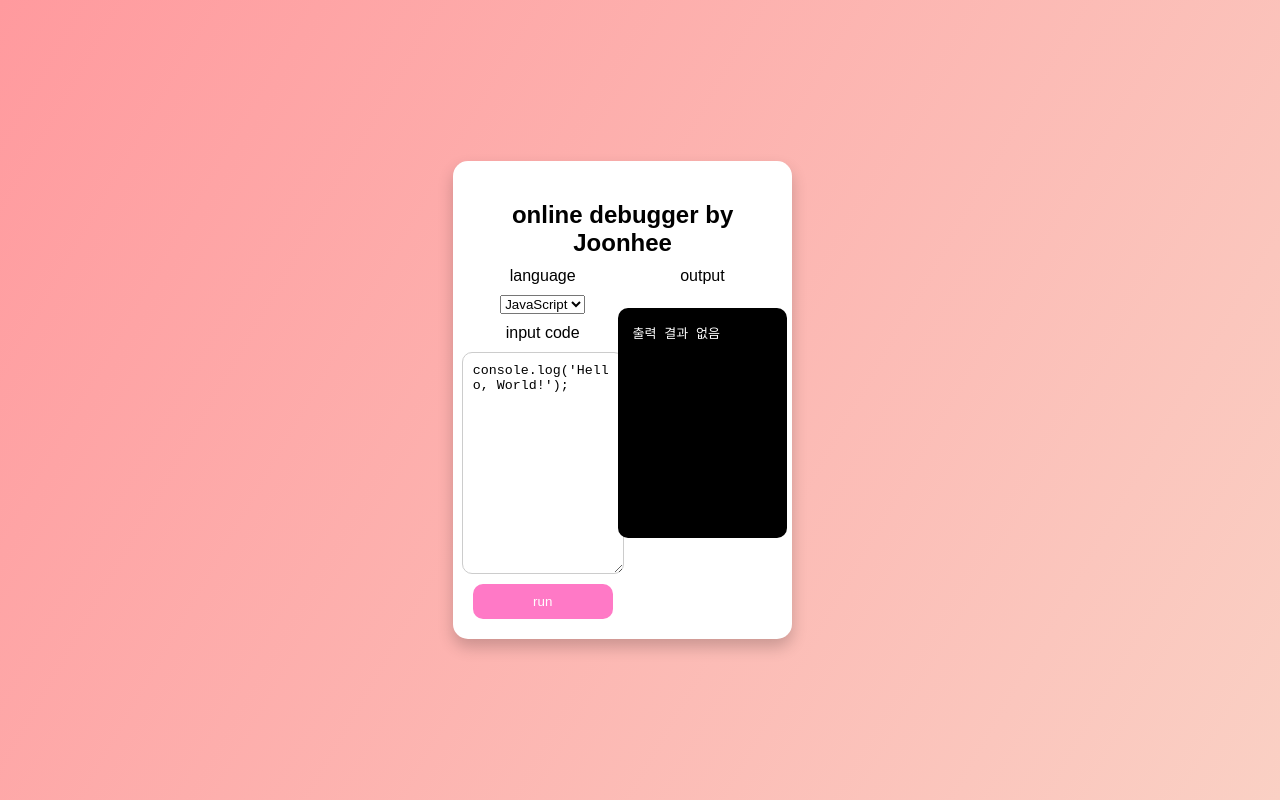
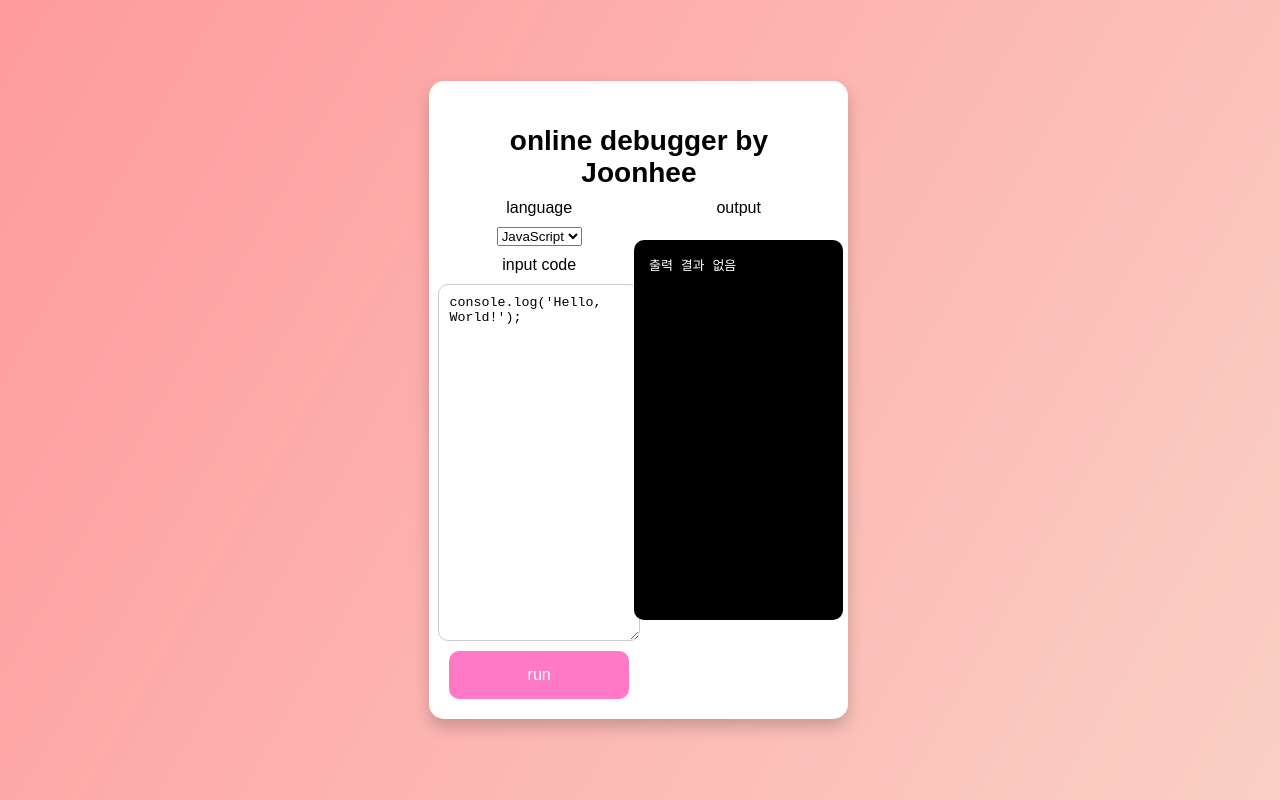
Before and after one commit to devCharlotte/my-debugger, a plain HTML site: page index.html in a window 1280 px wide. Drawn offline with nearby package versions, Linux system fonts and the light colour scheme; a web font is replaced by a local one.

Commit message:
Update style.css

```diff
--- a/style.css
+++ b/style.css
@@ -17,8 +17,8 @@ body {
 }
 
 .app-container {
-    width: 80%;
-    max-width: 900px;
+    width: 90%;
+    max-width: 1200px;
     background: #fff;
     padding: 20px;
     border-radius: 15px;
@@ -27,13 +27,14 @@ body {
 }
 
 .title {
-    font-size: 24px;
+    font-size: 28px;
     margin-bottom: 10px;
 }
 
 .debugger-container {
     display: flex;
     gap: 20px;
+    height: 500px;
 }
 
 .editor-container, .output-container {
@@ -42,11 +43,12 @@ body {
     flex-direction: column;
     align-items: center;
     gap: 10px;
+    height: 100%;
 }
 
-textarea {
+.large-textarea {
     width: 100%;
-    height: 200px;
+    height: 350px;
     font-family: monospace;
     border-radius: 10px;
     padding: 10px;
@@ -57,13 +59,14 @@ textarea {
 button {
     display: block;
     width: 100%;
-    padding: 10px;
+    padding: 15px;
     background-color: #ff79c6;
     color: white;
     border: none;
     border-radius: 10px;
     cursor: pointer;
     transition: all 0.3s ease;
+    font-size: 16px;
 }
 
 button:hover {
@@ -73,7 +76,7 @@ button:hover {
 
 pre {
     width: 100%;
-    height: 200px;
+    height: 350px;
     background: black;
     color: white;
     padding: 15px;
```
